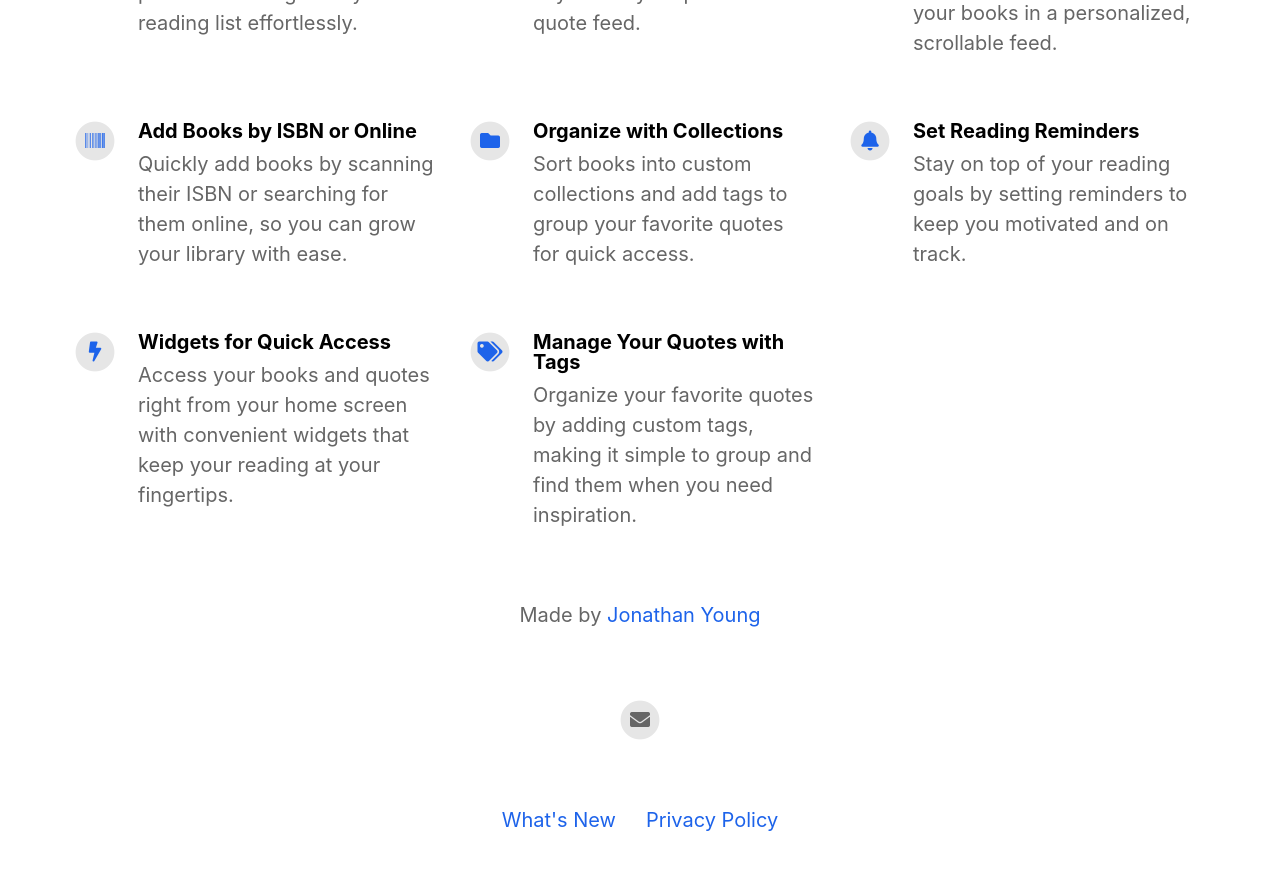
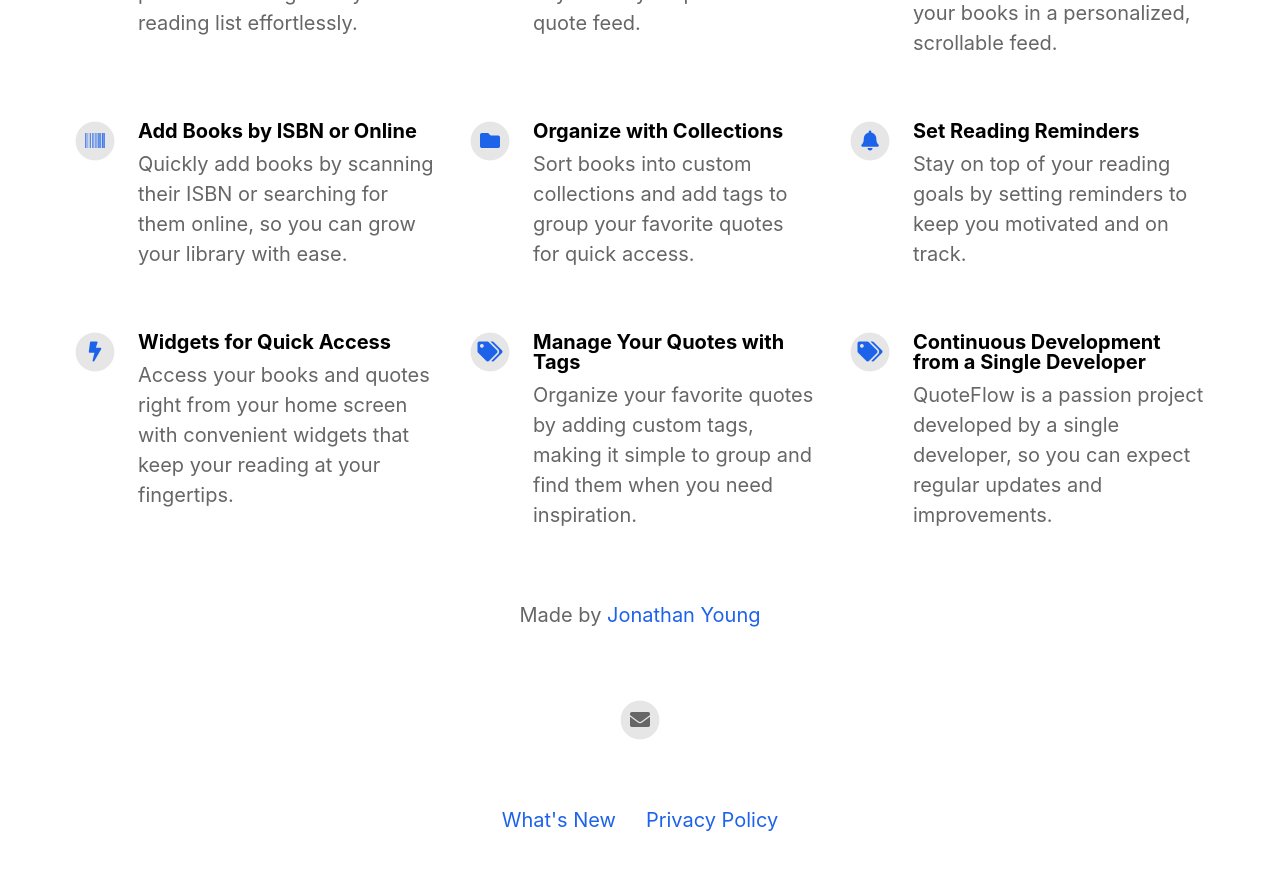
Before and after one commit to Not-Younger/quoteflow-website, a Jekyll site: the page built from index.html, in a window 1280 px wide and 900 px high, scrolled down 1194 px. Shown: the top 870 px of the window. Built offline with Jekyll 4.4.1, drawn with Linux system fonts in a browser that asks for light colours; nearby versions of some CDN libraries.

Commit message:
added another feature box

```diff
--- a/_config.yml
+++ b/_config.yml
@@ -66,6 +66,10 @@
 
   - title                                 : Manage Your Quotes with Tags
     description                           : Organize your favorite quotes by adding custom tags, making it simple to group and find them when you need inspiration.
+    fontawesome_icon_name                 : tags
+
+  - title                                 : Continuous Development from a Single Developer
+    description                           : QuoteFlow is a passion project developed by a single developer, so you can expect regular updates and improvements.
     fontawesome_icon_name                 : tags
 
   - title                                 : # New Feature Title
```
